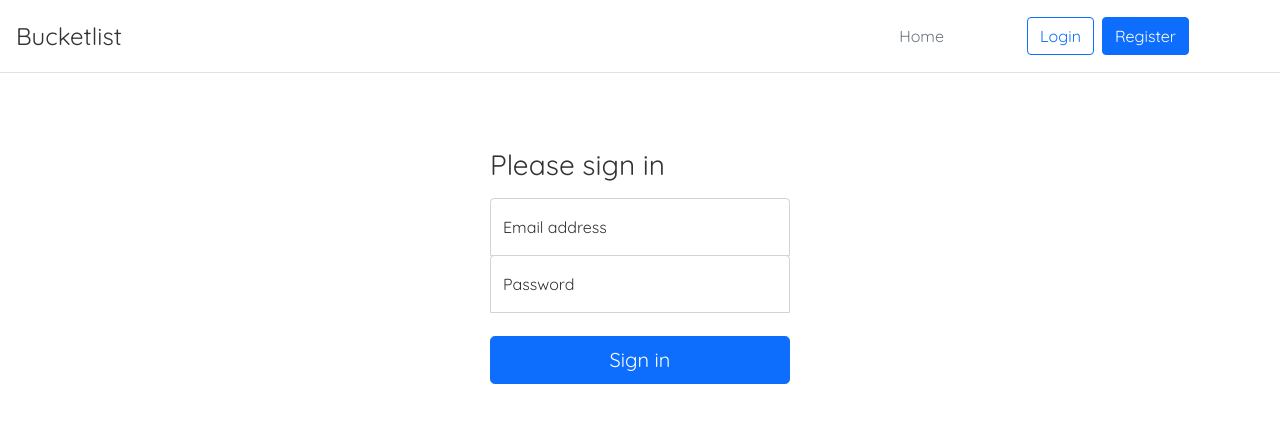
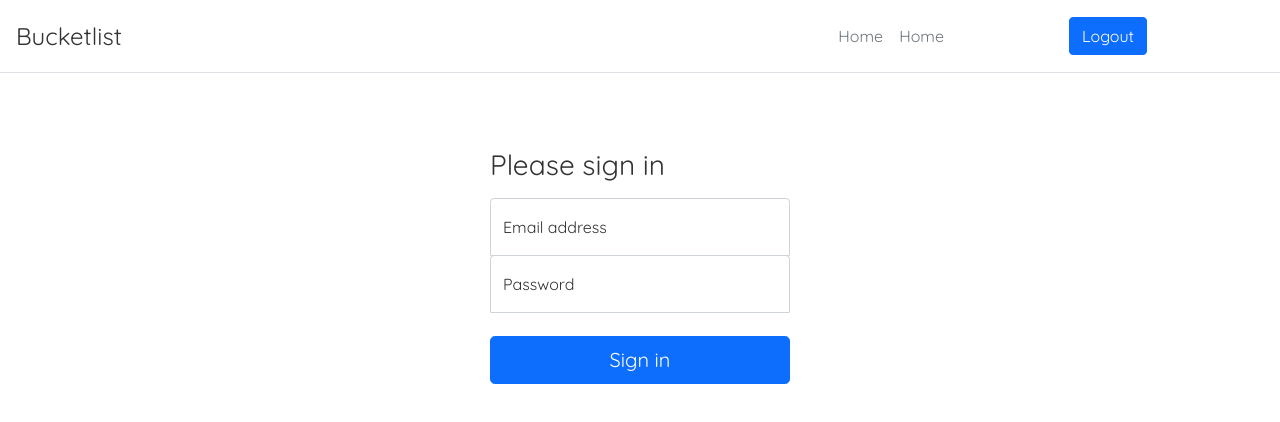
Before and after one commit to azmiadhani/bucket-list, a React (Create React App) app in the folder frontend/: page /login in a window 1280 px wide. Shown: the top 422 px of the page. Built offline with nearby package versions, Linux system fonts and the light colour scheme; sample sign-in values are in the browser's storage.

Commit message:
preload components hooks for auth

```diff
--- a/frontend/src/components/Header/Header.js
+++ b/frontend/src/components/Header/Header.js
@@ -1,11 +1,19 @@
 import './Header.css';
 import { Link } from 'react-router-dom';
 import { useState, useEffect, useContext } from 'react';
-import AuthContext from '../../context/AuthProvider';
+import useAuth from '../../hooks/useAuth';
+import TokenService from '../../services/Token';
+import { useNavigate, useLocation } from 'react-router-dom';
 
 const Header = () => {
-  const [refreshToken, setRefreshToken] = useState(null);
-  const { auth } = useContext(AuthContext);
+  const { auth, setAuth } = useAuth();
+  const navigate = useNavigate();
+
+  const logout = () => {
+    setAuth({});
+    navigate('/login', { replace: true });
+  };
+
   // todo : do token check here, if token exist, then hide login and register, show logout
   return (
     <header className="p-3 d-flex flex-wrap align-items-center justify-content-center justify-content-md-between py-3 mb-4 border-bottom">
@@ -22,13 +30,19 @@ const Header = () => {
             Home
           </Link>
         </li>
+        <li>
+          {/* To use Link comoponent, "to" attribute is what route the link pointing to */}
+          <Link to="/" className="nav-link px-2 link-secondary">
+            Home
+          </Link>
+        </li>
       </ul>
 
       <div className="col-md-3 text-center">
-        {refreshToken ? (
-          <Link to="/register" className="btn btn-primary">
+        {auth?.refreshToken ? (
+          <button onClick={logout} className="btn btn-primary">
             Logout
-          </Link>
+          </button>
         ) : (
           <>
             <Link to="/login" className="btn btn-outline-primary me-2">
--- a/frontend/src/components/Preload/Preload.js
+++ b/frontend/src/components/Preload/Preload.js
@@ -1,11 +1,11 @@
 import { Outlet } from 'react-router-dom';
-import AuthContext from '../../context/AuthProvider';
+import useAuth from '../../hooks/useAuth';
 import { useState, useEffect, useContext } from 'react';
 import TokenService from '../../services/Token';
 
 const Preload = () => {
   const [initialLoad, setInitialLoad] = useState(true);
-  const { auth, setAuth } = useContext(AuthContext);
+  const { auth, setAuth } = useAuth();
 
   // on Logout / setAuth({}) then execute
   useEffect(() => {
@@ -45,9 +45,11 @@ const Preload = () => {
   const assignToken = () => {};
 
   return (
-    <>
-      <Outlet />
-    </>
+    initialLoad == false && (
+      <>
+        <Outlet />
+      </>
+    )
   );
 };
 
--- a/frontend/src/components/RequireAuth/RequireAuth.js
+++ b/frontend/src/components/RequireAuth/RequireAuth.js
@@ -1,14 +1,16 @@
 import { useLocation, Navigate, Outlet } from 'react-router-dom';
 import TokenService from '../../services/Token';
+import useAuth from '../../hooks/useAuth';
 // @desc    chekc if user is authenticated
 const RequireAuth = () => {
-  const auth = TokenService.getAccessToken();
+  console.log('RequireAuth');
+  const { auth } = useAuth();
   const location = useLocation();
   return (
     // Outlet represent child component of RequireAuth
     // if user is authenticated, then render Outlet
     // if user is not authenticated, then redirect to login page, with state location to make app know where user came from
-    auth ? (
+    auth?.refreshToken ? (
       <Outlet />
     ) : (
       <Navigate to="/login" state={{ from: location }} replace />
```
